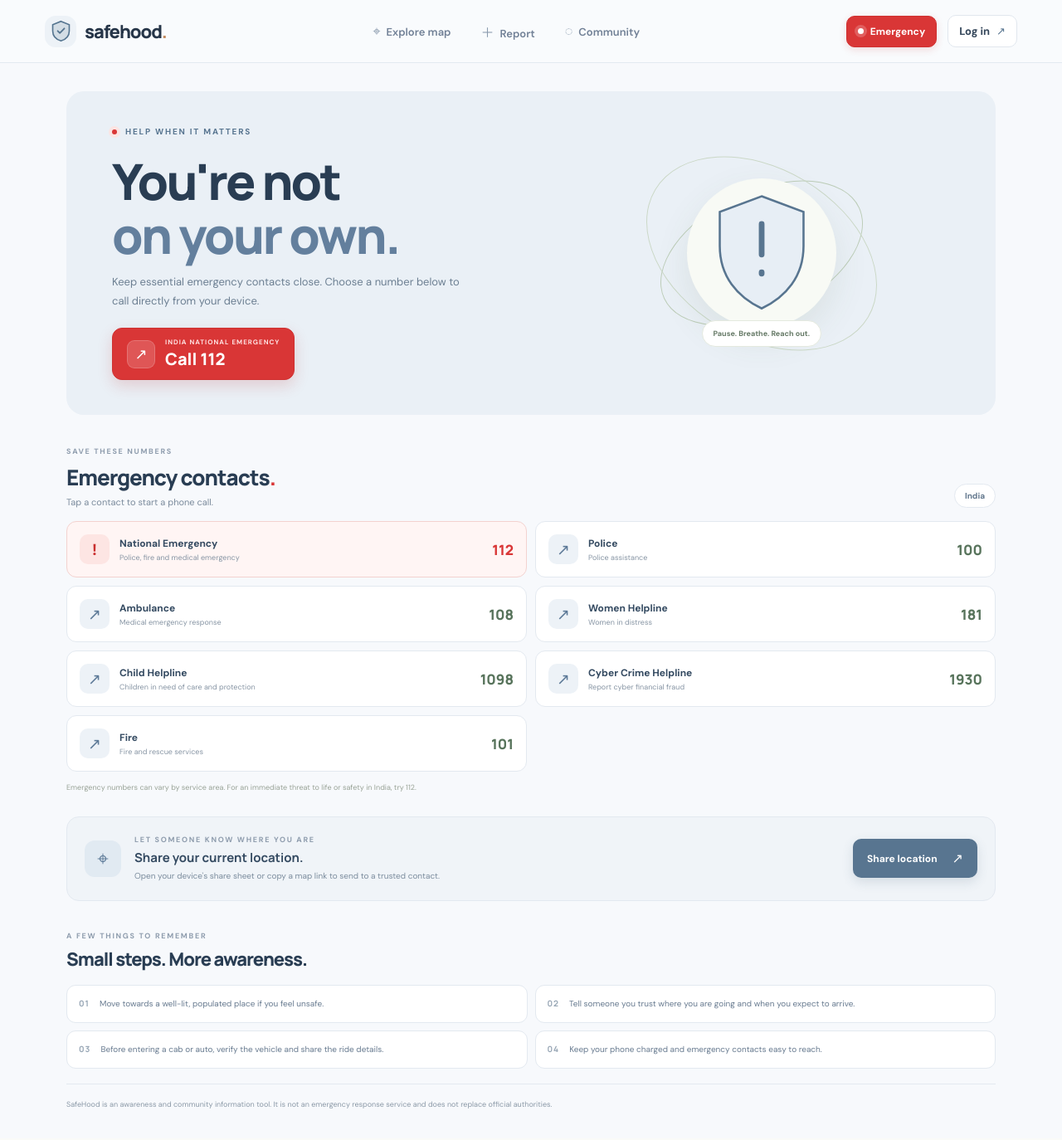
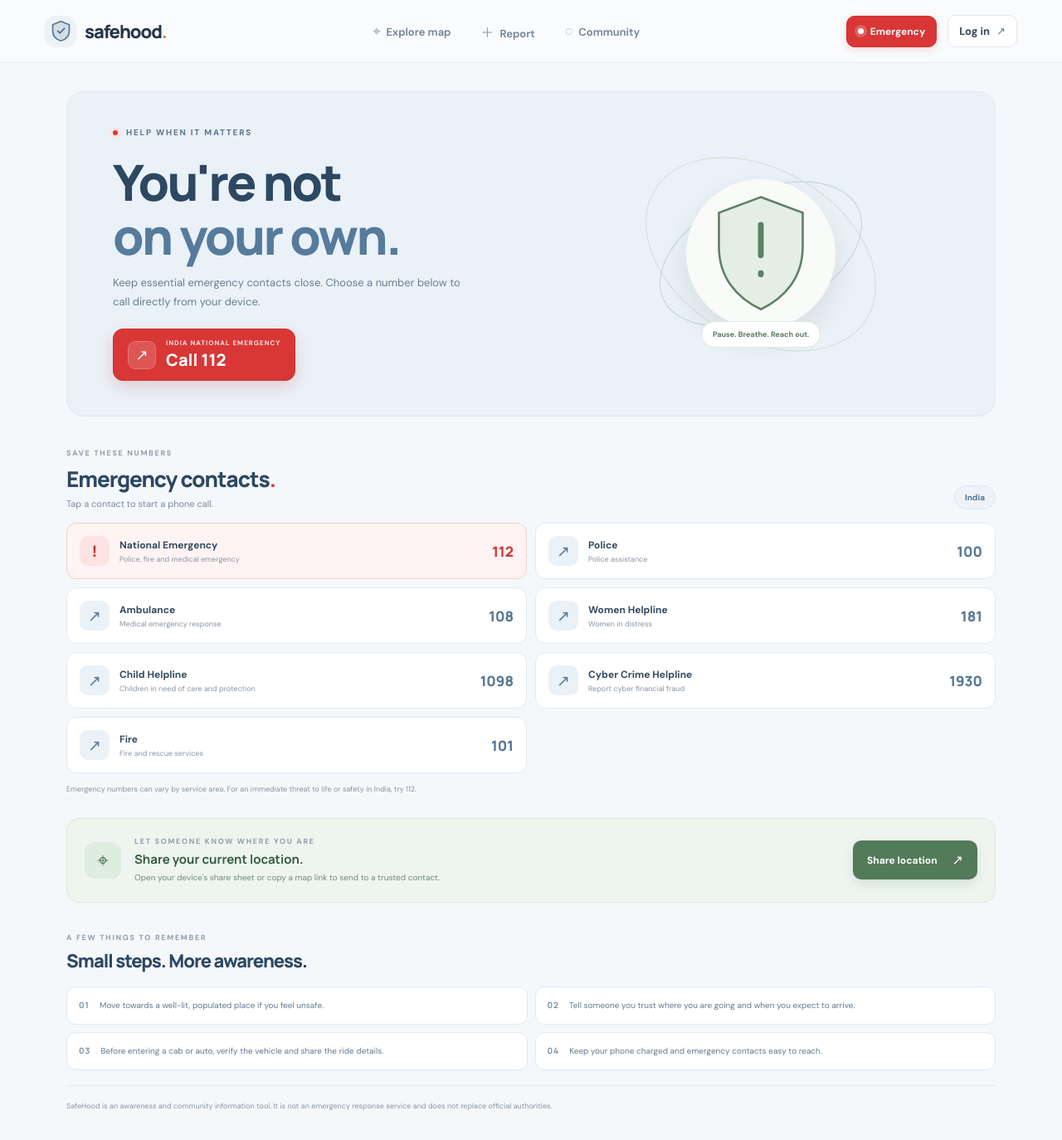
Before and after one commit to bhavikajadon/SafeHood, a React (Vite) app in the folder frontend/: page /emergency in a window 1280 px wide. Shown: the whole page at 83% size. Built offline with nearby package versions, Linux system fonts and the light colour scheme; no server answers.

Commit message:
Balance emergency page blue green and red accents

```diff
--- a/frontend/src/index.css
+++ b/frontend/src/index.css
@@ -494,3 +494,105 @@ body{background:#f7f9fc;color:var(--ink)}
   .emergency-nav{box-shadow:none}
   .emergency-primary-call{width:fit-content}
 }
+
+
+/* Emergency page colour balance: blue for structure, green for support, red for urgent actions. */
+.emergency-page{
+  background:#f5f8fb;
+}
+.emergency-hero{
+  background:#eaf1f7;
+  border:1px solid #e0e9f1;
+}
+.emergency-hero h1{color:#2d4862}
+.emergency-hero h1 em{color:#567b9c}
+.emergency-hero-copy>p{color:#687f95}
+.emergency-ring{border-color:#c2d1de}
+.ring-b{border-color:#d2dfd0}
+.emergency-shield{
+  background:#f8fbf8;
+  box-shadow:0 14px 34px rgba(49,80,61,.10);
+}
+.emergency-shield svg path[fill="#edf2e9"]{
+  fill:#e4eee5;
+}
+.emergency-shield svg path[stroke="#5c7a60"]{
+  stroke:#5e8065;
+}
+.emergency-art-caption{
+  border-color:#dce8dd;
+  color:#55775d;
+  background:#fff;
+}
+.emergency-heading h2,
+.safety-tips-section h2{color:#2d4862}
+.emergency-heading h2 span{color:#d93636}
+.emergency-badge{
+  background:#edf3f8;
+  border-color:#dce7f0;
+  color:#52718e;
+}
+.helpline-card{
+  background:#fff;
+  border-color:#e1e9f0;
+}
+.helpline-symbol{
+  background:#eaf1f7;
+  color:#587895;
+}
+.helpline-number{color:#557895}
+.helpline-card.primary{
+  background:#fff4f3;
+  border-color:#f0d1ce;
+}
+.helpline-card.primary .helpline-symbol{
+  background:#fde3e1;
+  color:#c93434;
+}
+.helpline-card.primary .helpline-number{color:#d93636}
+.emergency-note{color:#8493a2}
+.share-location-card{
+  background:#eef5ef;
+  border-color:#dce9dd;
+}
+.share-location-icon{
+  background:#dfece0;
+  color:#52795a;
+}
+.share-location-copy h3{color:#355c3d}
+.share-location-copy>p{color:#728979}
+.share-location-copy .location-feedback{color:#3e7049}
+.share-location-button{
+  background:#527b59;
+  color:#fff;
+  box-shadow:0 5px 13px rgba(66,112,74,.15);
+}
+.share-location-button:hover{
+  background:#416949;
+}
+.safety-tips-section h2{color:#2d4862}
+.safety-tip{
+  background:#fff;
+  border-color:#e1e9f0;
+}
+.safety-tip>span{color:#7290aa}
+.safety-tip p{color:#647a90}
+.emergency-disclaimer{
+  border-color:#e0e8ef;
+  color:#8795a3;
+}
+.emergency-primary-call{
+  background:#d93636;
+}
+.emergency-primary-call:hover{
+  background:#bf2929;
+}
+.emergency-nav{
+  background:#d93636;
+  color:#fff;
+}
+.emergency-nav:hover{background:#bf2929;color:#fff}
+@media(max-width:760px){
+  .emergency-hero{background:#eaf1f7}
+  .share-location-card{background:#eef5ef}
+}
```
